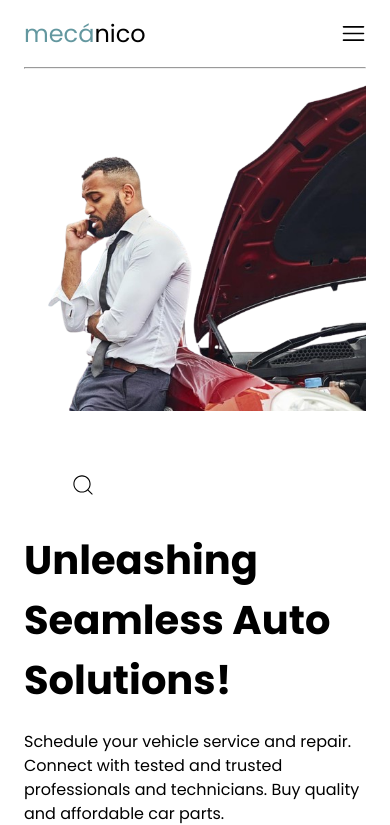
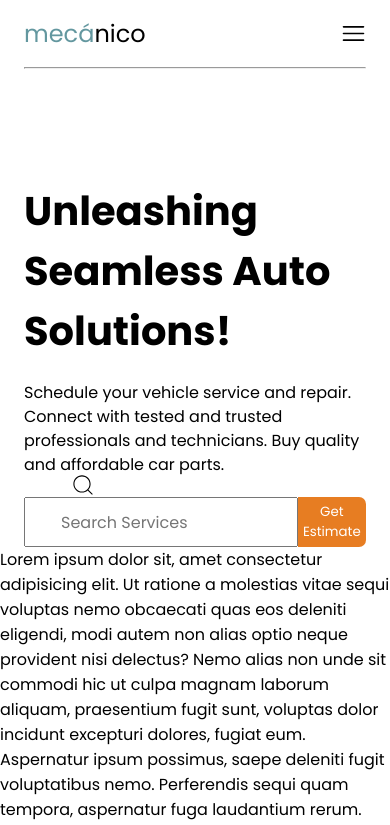
Before and after one commit to Deyjuwon/mecanico, a React (Vite) app: page / in a window 390 px wide. Shown: the top 825 px of the page. Built offline with nearby package versions, Linux system fonts and the light colour scheme.

Commit message:
hero section resonsiveness

```diff
--- a/src/Components/Hero/Hero.css
+++ b/src/Components/Hero/Hero.css
@@ -34,7 +34,7 @@
         width: 100%;
         display: flex;
         flex-direction: column;
-        order: 2;
+
         /* margin-top: 7rem; */
     }
 
@@ -55,18 +55,15 @@
 
     .hero-container {
         display: flex;
-        justify-content: center;
+
 
         flex-direction: column;
         /* align-items: center; */
 
     }
 
-    .r-hero> img {
-        width: 100%;
 
-    }
     .r-hero {
-        order: 1;
+        display: none;
     }
 }
```
